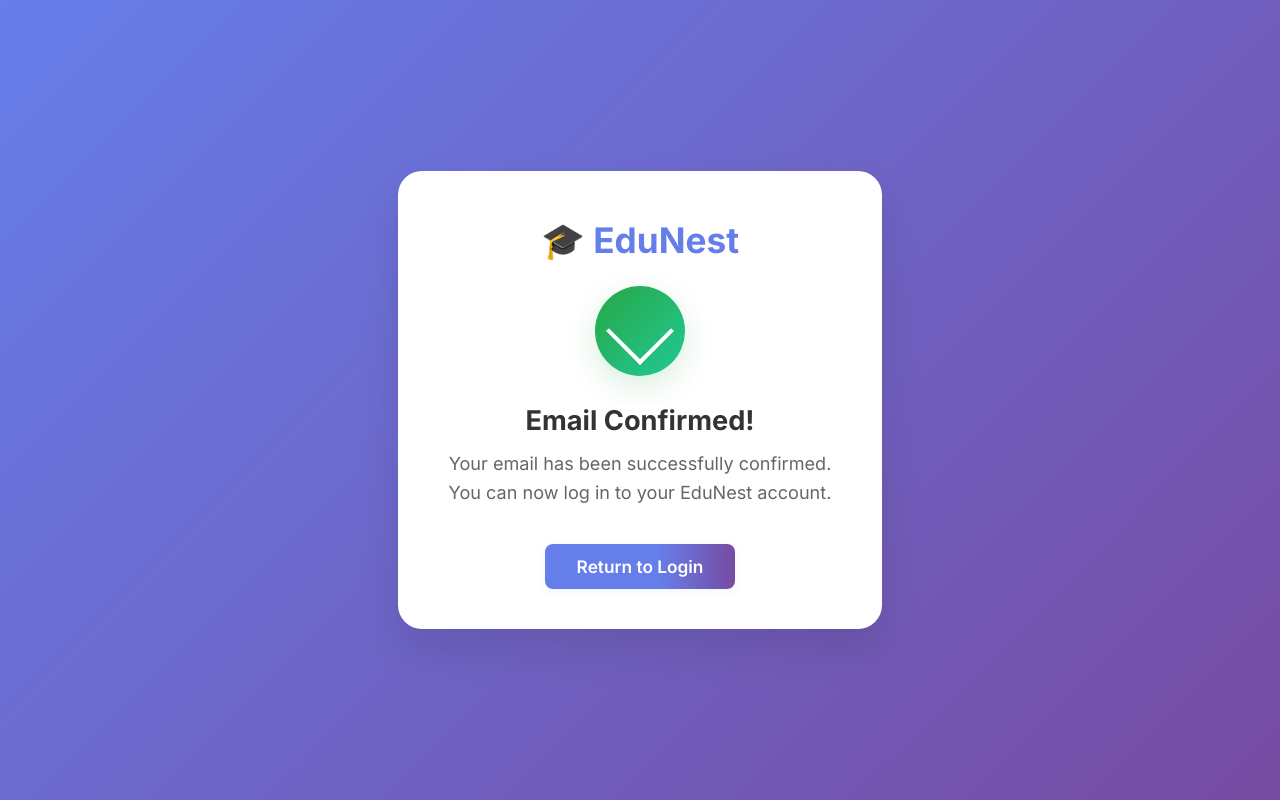
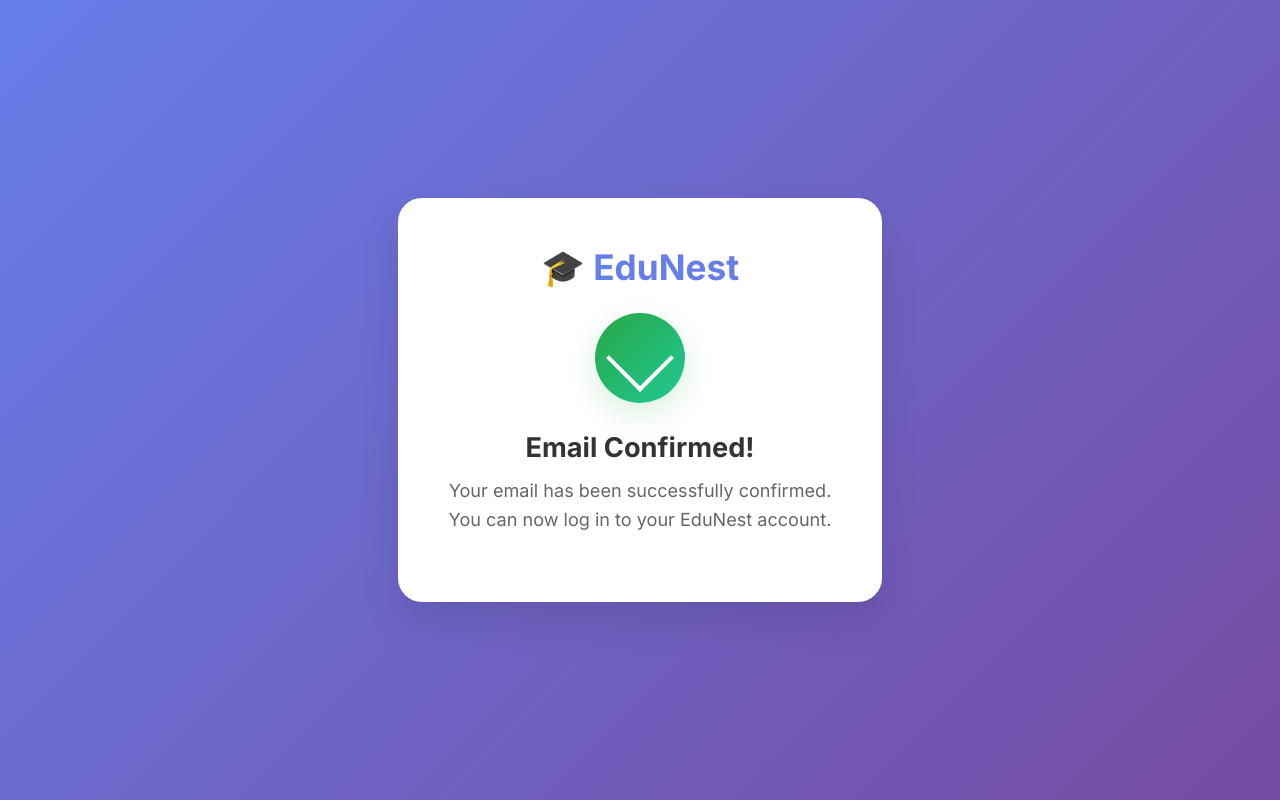
Before and after one commit to developerik8/SMS-success-screen, a plain HTML site: page index.html in a window 1280 px wide. Drawn offline with Linux system fonts and the light colour scheme.

Commit message:
Update index.html

```diff
--- a/index.html
+++ b/index.html
@@ -102,8 +102,6 @@
     <div class="message">
       Your email has been successfully confirmed.<br>
       You can now log in to your EduNest account.
-    </div>
-    <a href="/" class="button">Return to Login</a>
   </div>
 </body>
 </html>
```
